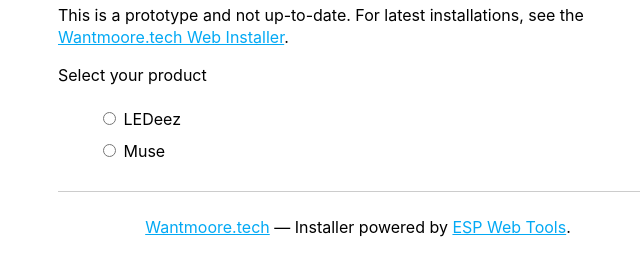
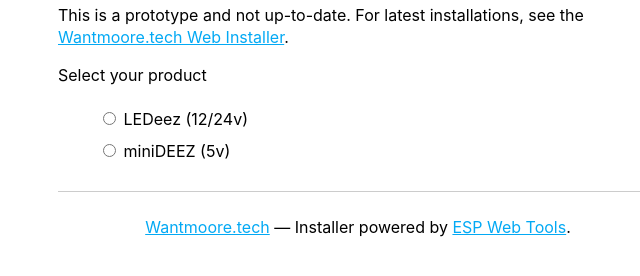
Before and after one commit to wantmoore/wantmooretech, a plain HTML site: page index.html in a window 1280 px wide. Shown: the part 96-372 px from the top of the page, without its empty margins (282-922 px from the left). Drawn offline with Linux system fonts and the light colour scheme.

Commit message:
Update index.html

```diff
--- a/index.html
+++ b/index.html
@@ -84,10 +84,10 @@
       <p>Select your product</p>
       <ul class="radios">
         <li>
-          <label><input type="radio" name="type" value="ledeez" /> LEDeez</label>
+          <label><input type="radio" name="type" value="ledeez" /> LEDeez (12/24v)</label>
         </li>
         <li>
-          <label><input type="radio" name="type" value="muse" /> Muse</label>
+          <label><input type="radio" name="type" value="minideez" /> miniDEEZ (5v)</label>
         </li>
       </ul>
       <p class="button-row" align="center">
```
